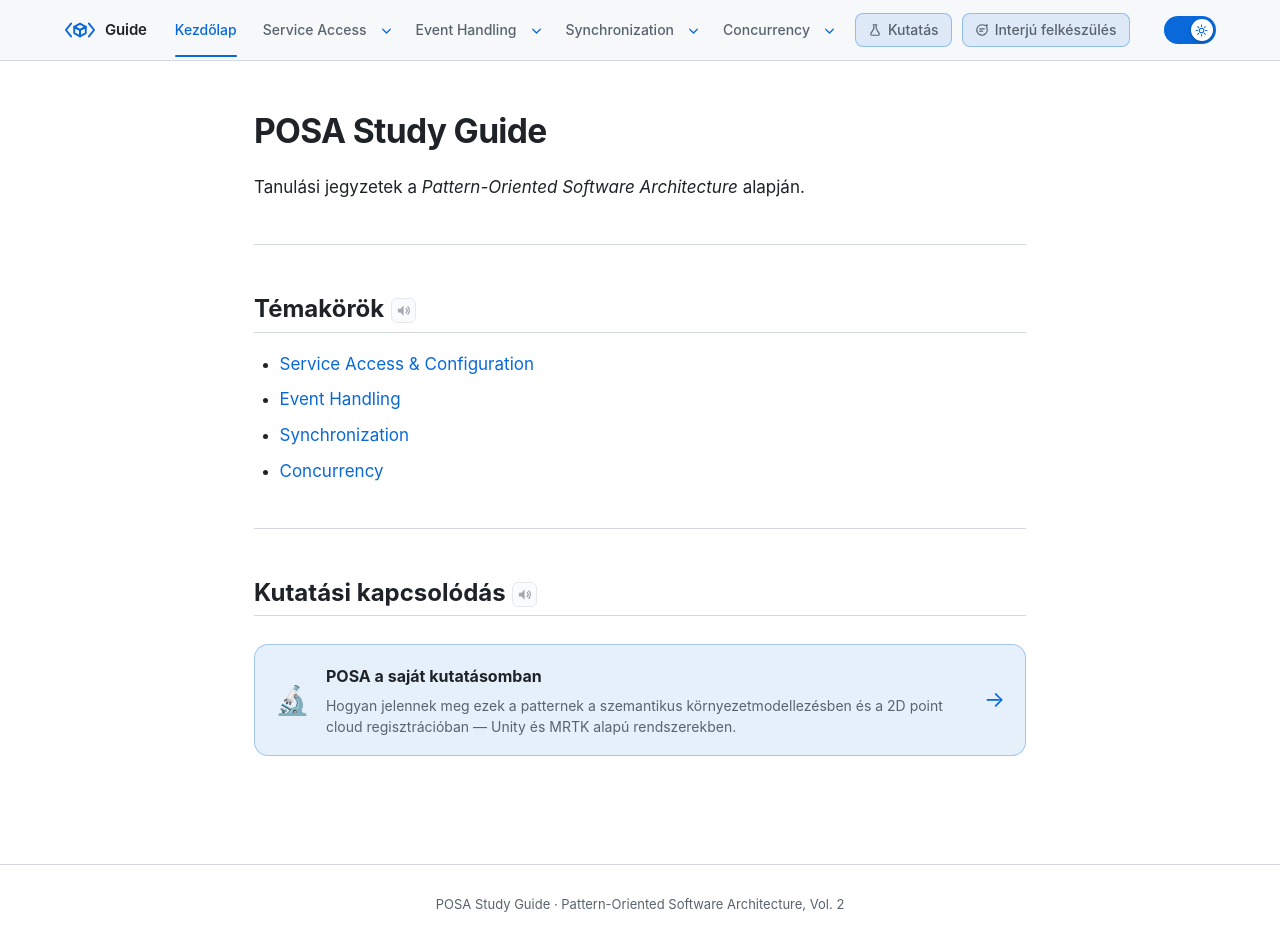
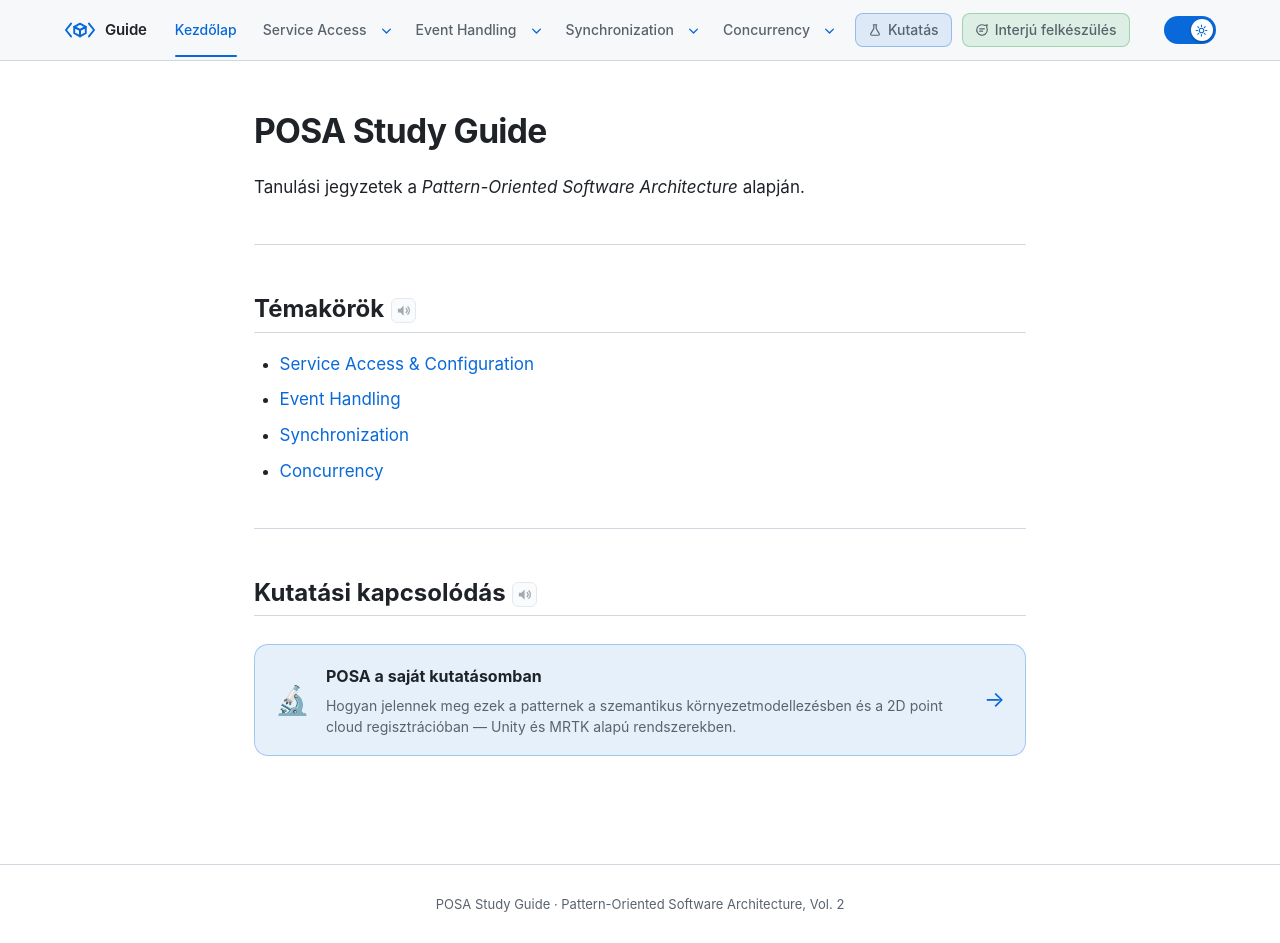
Before and after one commit to szappanka/posa2-study, a Jekyll site: the page built from index.md, in a window 1280 px wide and 943 px high. Built offline with Jekyll 4.4.1, drawn with Linux system fonts in a browser that asks for light colours.

Commit message:
style: give the Interview Prep nav button its own accent color
It used the same blue as the Kutatás button (same bg + text color at
rest), so the two pills blended together. Reuses the existing
--quote-bar green for a distinct nav-cta-green variant.

```diff
--- a/_layouts/default.html
+++ b/_layouts/default.html
@@ -181,7 +181,7 @@
             <span>Kutatás</span>
           </a>
           <a
-            class="nav-cta{% if current == '/docs/interju-felkeszules' %} active{% endif %}"
+            class="nav-cta nav-cta-green{% if current == '/docs/interju-felkeszules' %} active{% endif %}"
             href="{{ '/docs/interju-felkeszules' | relative_url }}"
             {% if current == '/docs/interju-felkeszules' %}aria-current="page"{% endif %}
           >
--- a/assets/css/style.css
+++ b/assets/css/style.css
@@ -347,6 +347,20 @@ body {
 .nav-cta-icon {
   display: block;
   flex-shrink: 0;
+}
+
+/* ===== Kiemelt "Interjú felkészülés" gomb — eltérő (zöld) szín, hogy
+   ne olvadjon egybe a "Kutatás" gombbal ===== */
+.nav-cta-green {
+  color: var(--quote-bar);
+  background: color-mix(in srgb, var(--quote-bar) 12%, transparent);
+  border-color: color-mix(in srgb, var(--quote-bar) 35%, transparent);
+}
+.nav-cta-green:hover,
+.nav-cta-green.active {
+  color: #fff;
+  background: var(--quote-bar);
+  border-color: var(--quote-bar);
 }
 
 /* ===== Téma-váltó csúszka ===== */
```
